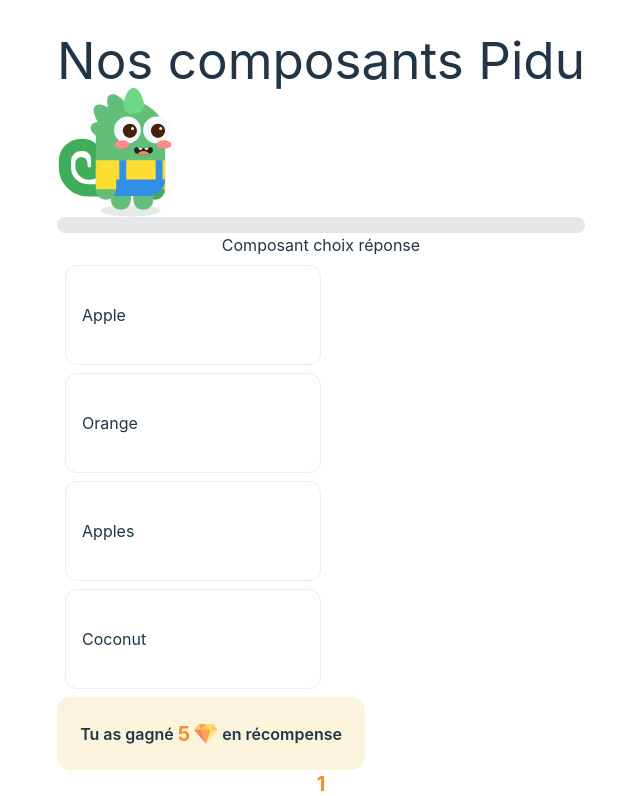
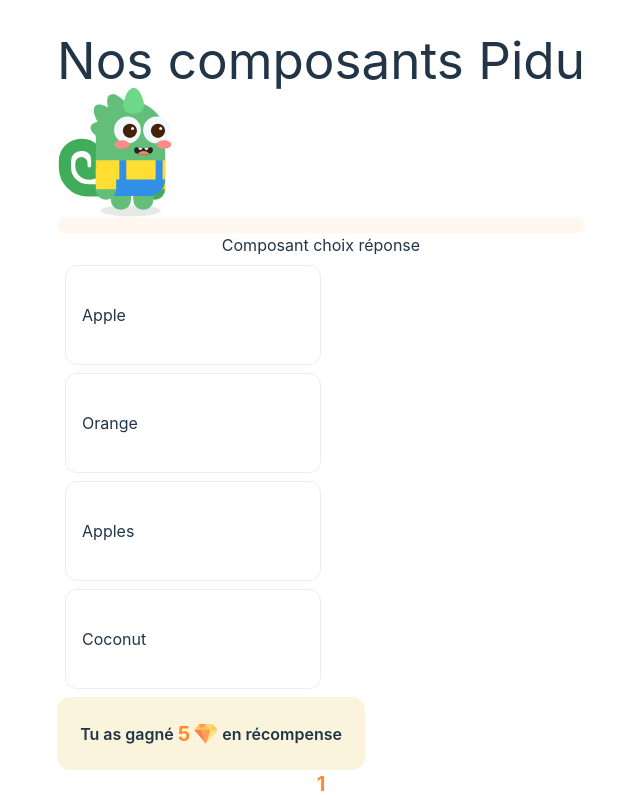
Before and after one commit to code-dev-pro/-Pidu-JCH-MLE, a React (Vite) app: page /storybook in a window 1280 px wide. Shown: the top 796 px of the page, without its empty margins (319-959 px from the left). Built offline with nearby package versions, Linux system fonts and the light colour scheme.

Commit message:
fix: modification couleur de la barre de progression

```diff
--- a/src/components/progressbar.tsx
+++ b/src/components/progressbar.tsx
@@ -4,7 +4,7 @@ export default function Progressbar() {
   const [progress] = useState(0)
   return (
     <>
-      <div className="w-full max-w-[895px] bg-gray-200 rounded-full h-[16px] overflow-hidden">
+      <div className="w-full max-w-[895px] bg-[#FFF7F0] rounded-full h-[16px] overflow-hidden">
         <div
           className="bg-[#FF8B2D] rounded-full h-[16px] transition-[width] duration-300"
           style={{ width: `${progress}%` }}
```
